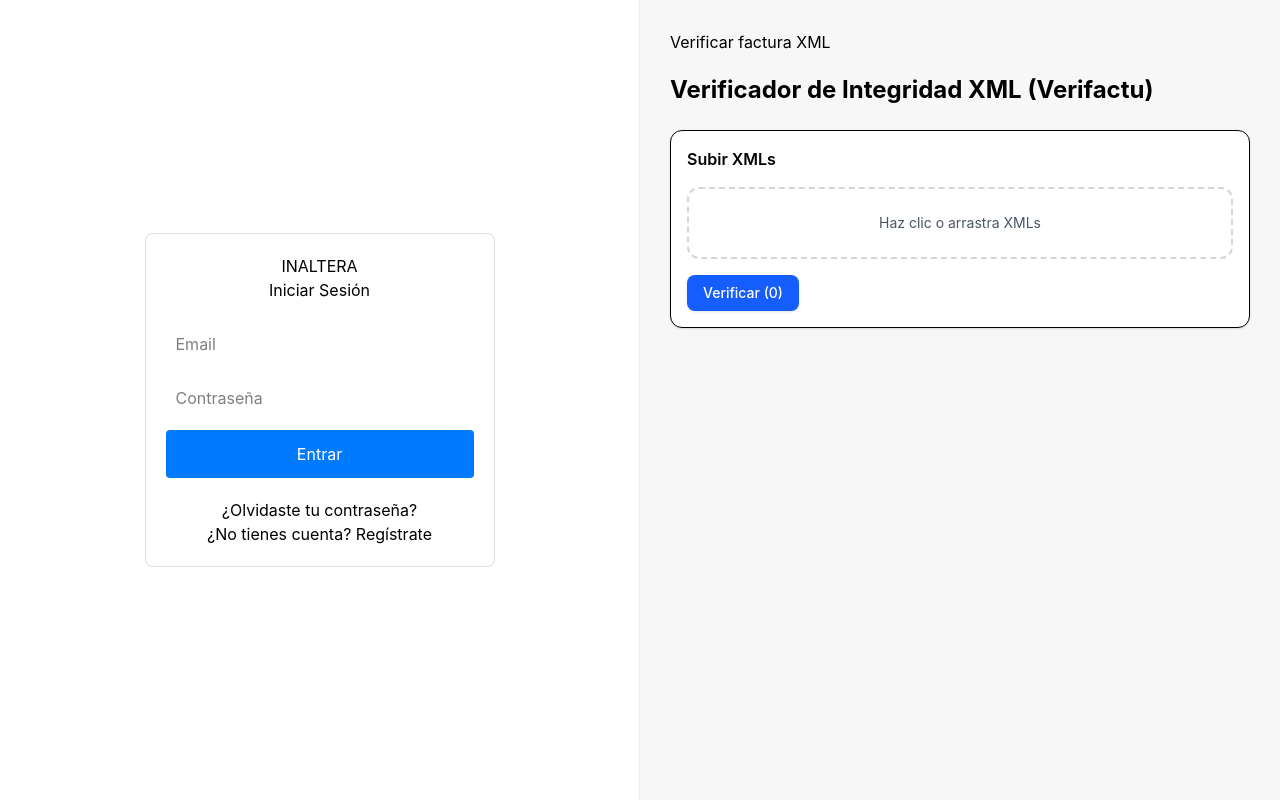
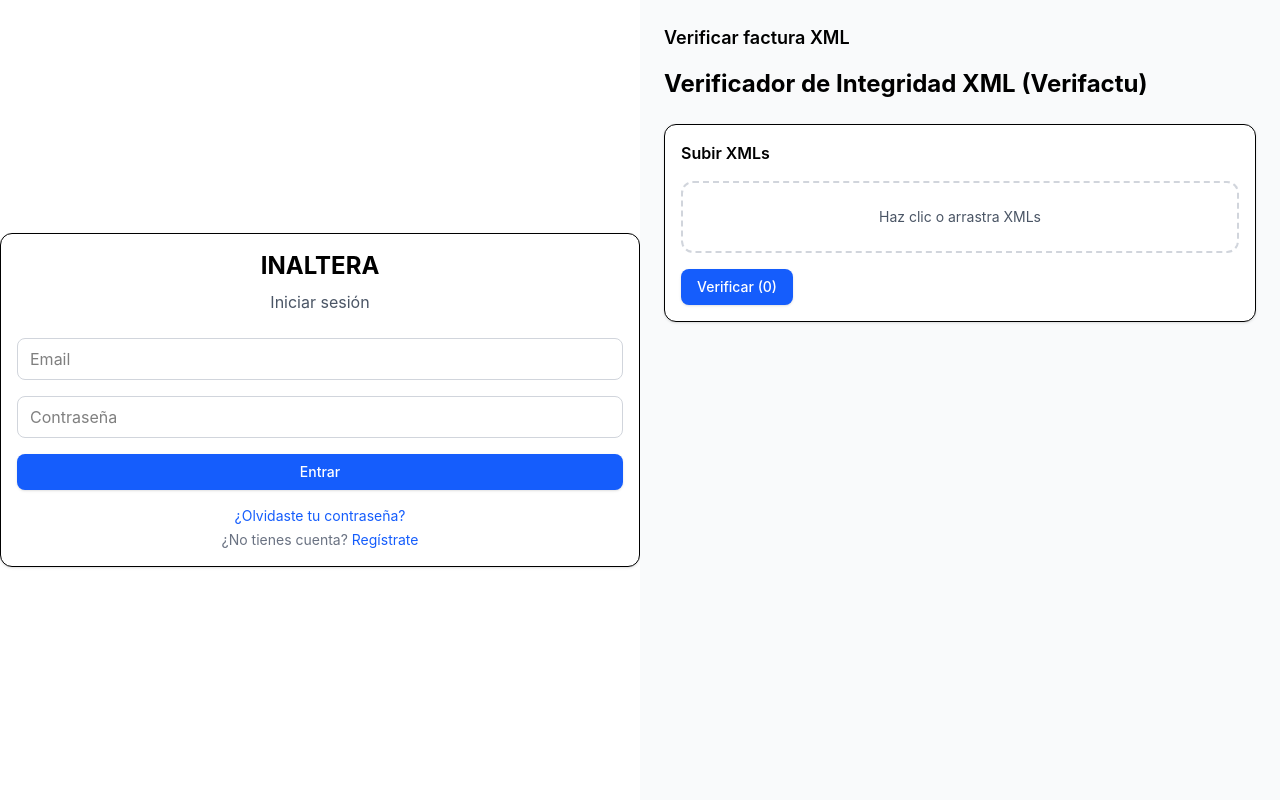
Before and after one commit to joseamdl95/inaltera-frontend, a React (Vite) app: page /login in a window 1280 px wide. Built offline with nearby package versions, Linux system fonts and the light colour scheme.

Commit message:
fix UX Login

```diff
--- a/src/pages/auth/Login.jsx
+++ b/src/pages/auth/Login.jsx
@@ -2,6 +2,10 @@ import { useState, useEffect } from "react"
 import { useNavigate, Link } from "react-router-dom"
 import { useAuth } from "../../context/AuthContext"
 import Verificador from "../facturacion/Verificador"
+
+import Card from "../../components/common/Card"
+import Input from "../../components/common/Input"
+import Button from "../../components/common/Button"
 
 export default function Login() {
   const [email, setEmail] = useState("")
@@ -47,127 +51,109 @@ export default function Login() {
   };
 
   return (
-    <div style={{ display: "flex", height: "100vh" }}>
+    <div className="flex min-h-screen">
 
       {/* IZQUIERDA - LOGIN */}
-      <div style={{
-        width: "50%",
-        display: "flex",
-        justifyContent: "center",
-        alignItems: "center",
-        borderRight: "1px solid #eee"
-      }}>
+      <div className="w-1/2 flex items-center justify-center bg-white">
 
-        <div style={{
-          width: 350,
-          padding: 20,
-          border: "1px solid #ddd",
-          borderRadius: 8
-        }}>
+        <Card className="w-full max-w-md">
 
-          <h1 style={{ textAlign: "center" }}>INALTERA</h1>
-          <h2 style={{ textAlign: "center" }}>
-            {show2FA ? "Verificación 2FA" : "Iniciar Sesión"}
+          <h1 className="text-2xl font-bold text-center mb-2">
+            INALTERA
+          </h1>
+
+          <h2 className="text-center text-gray-600 mb-6">
+            {show2FA ? "Verificación 2FA" : "Iniciar sesión"}
           </h2>
 
-          <form onSubmit={handleSubmit} style={{ marginTop: 20 }}>
+          <form onSubmit={handleSubmit} className="space-y-4">
 
             {!show2FA ? (
               <>
-                <input
+                <Input
                   type="email"
                   placeholder="Email"
                   value={email}
                   onChange={(e) => setEmail(e.target.value)}
-                  style={{ width: "100%", padding: 10, marginBottom: 10 }}
                 />
 
-                <input
+                <Input
                   type="password"
                   placeholder="Contraseña"
                   value={password}
                   onChange={(e) => setPassword(e.target.value)}
-                  style={{ width: "100%", padding: 10, marginBottom: 10 }}
                 />
               </>
             ) : (
               <>
-                <p style={{ textAlign: "center" }}>
+                <p className="text-center text-sm text-gray-500">
                   Introduce el código 2FA
                 </p>
 
-                <input
+                <Input
                   type="text"
                   placeholder="000000"
                   value={code2fa}
                   onChange={(e) => setCode2fa(e.target.value)}
                   maxLength="6"
-                  style={{
-                    width: "100%",
-                    padding: 10,
-                    marginBottom: 10,
-                    textAlign: "center",
-                    fontSize: 20
-                  }}
+                  className="text-center text-lg tracking-widest"
                 />
               </>
             )}
 
-            <button
+            <Button
               type="submit"
               disabled={loading}
-              style={{
-                width: "100%",
-                padding: 12,
-                backgroundColor: "#007bff",
-                color: "white",
-                border: "none",
-                borderRadius: 4
-              }}
+              className="w-full"
             >
-              {loading ? "Cargando..." : (show2FA ? "Verificar" : "Entrar")}
-            </button>
+              {loading
+                ? "Cargando..."
+                : show2FA
+                ? "Verificar"
+                : "Entrar"}
+            </Button>
 
             {error && (
-              <p style={{ color: "red", textAlign: "center", marginTop: 10 }}>
+              <p className="text-red-500 text-sm text-center">
                 {error}
               </p>
             )}
 
             {!show2FA && (
-              <div style={{ marginTop: 20, textAlign: "center" }}>
+              <div className="text-center text-sm text-gray-500 space-y-1">
                 <p>
-                  <Link to="/forgot-password">¿Olvidaste tu contraseña?</Link>
+                  <Link to="/forgot-password" className="text-blue-600 hover:underline">
+                    ¿Olvidaste tu contraseña?
+                  </Link>
                 </p>
                 <p>
-                  ¿No tienes cuenta? <Link to="/register">Regístrate</Link>
+                  ¿No tienes cuenta?{" "}
+                  <Link to="/register" className="text-blue-600 hover:underline">
+                    Regístrate
+                  </Link>
                 </p>
               </div>
             )}
 
             {show2FA && (
-              <button
+              <Button
                 type="button"
+                variant="secondary"
                 onClick={() => setShow2FA(false)}
-                style={{ marginTop: 10 }}
+                className="w-full"
               >
                 Volver
-              </button>
+              </Button>
             )}
 
           </form>
-        </div>
+        </Card>
       </div>
 
       {/* DERECHA - VERIFICADOR */}
-      <div style={{
-        width: "50%",
-        padding: 30,
-        overflow: "auto",
-        background: "#f7f7f7"
-      }}>
+      <div className="w-1/2 bg-gray-50 p-6 overflow-auto">
 
-        <h2 style={{ marginBottom: 20 }}>
+        <h2 className="text-lg font-semibold mb-4">
           Verificar factura XML
         </h2>
 
```
